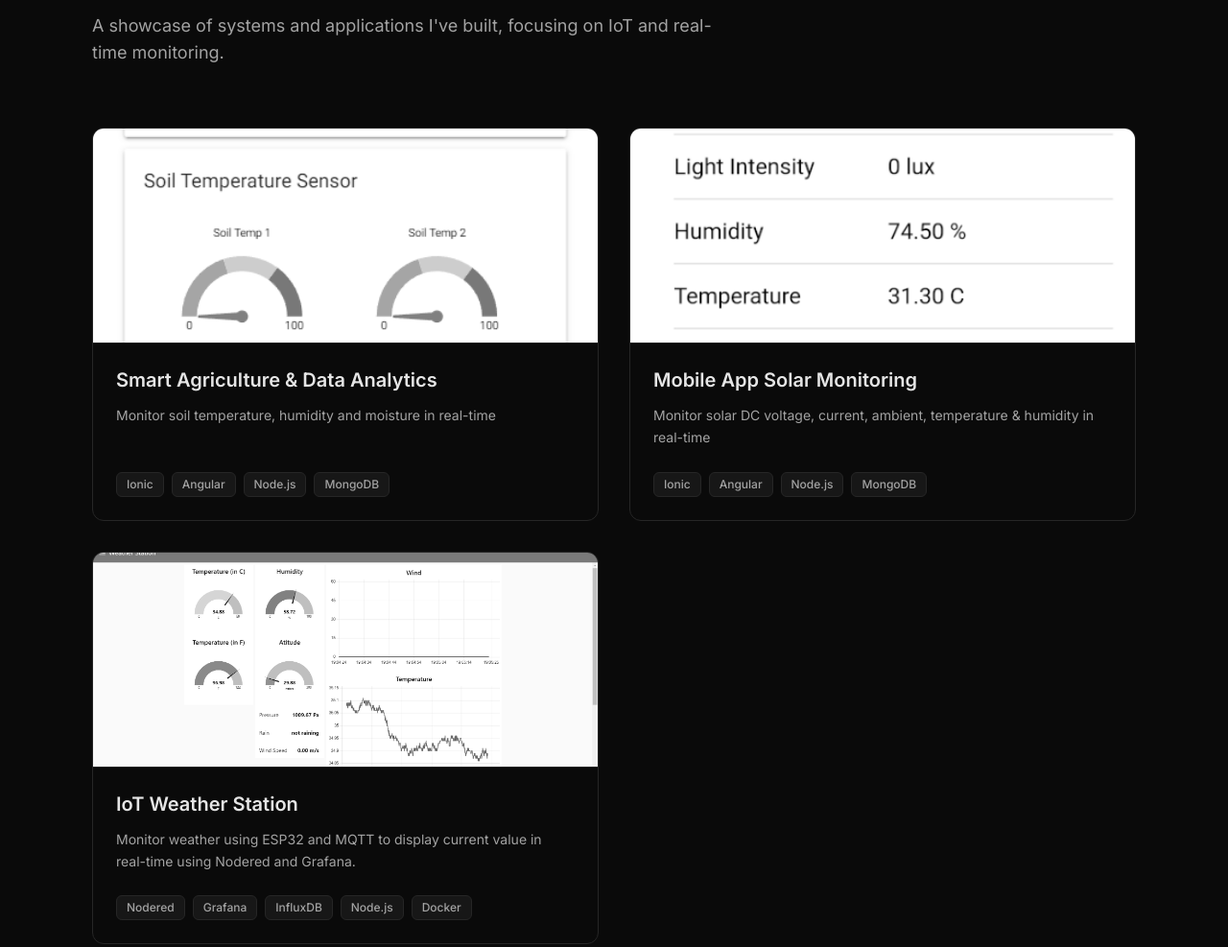
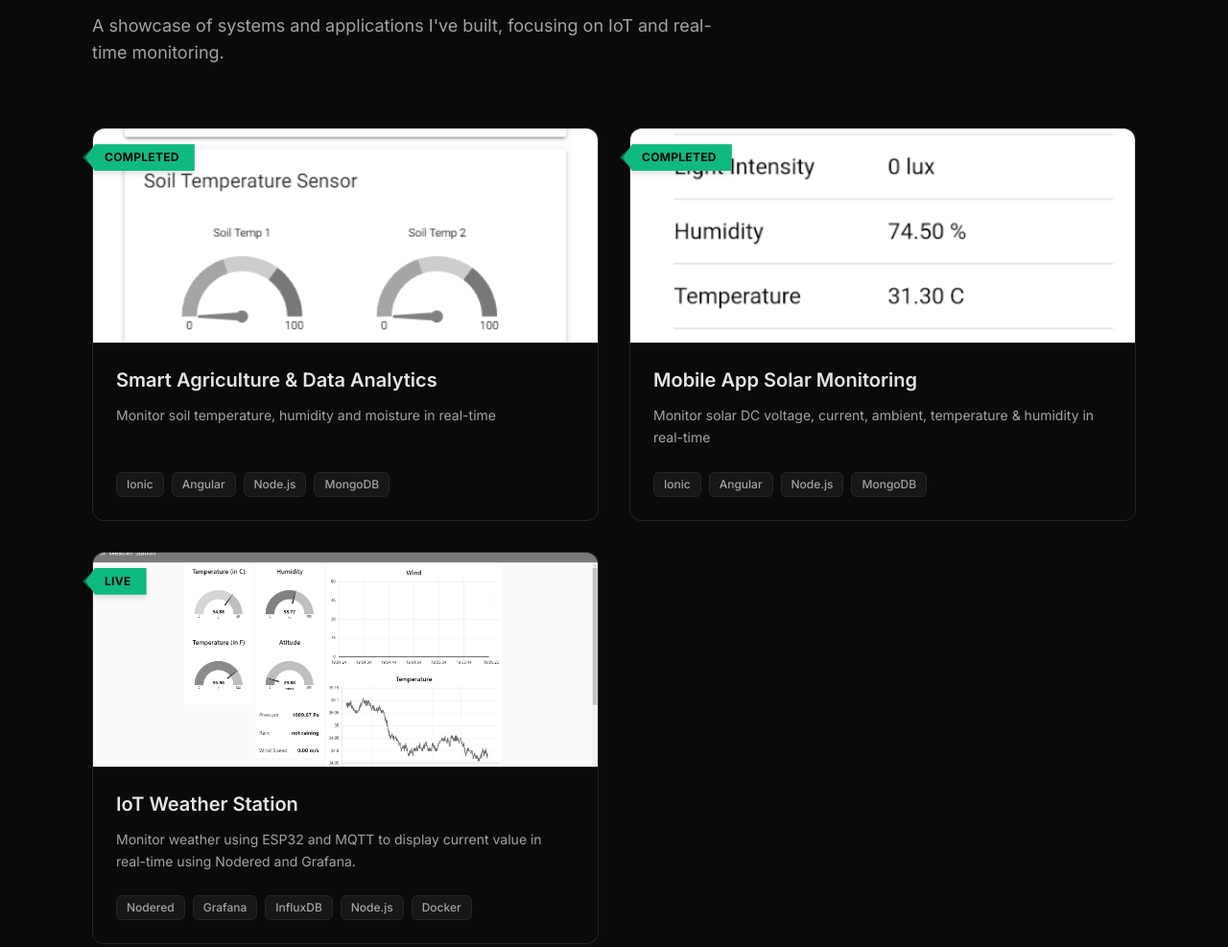
Before and after one commit to myruldeen/portfolio-website, an Astro site: page / in a window 1280 px wide. Shown: the part 2262-3249 px from the top of the page at 96% size. Built offline with nearby package versions, Linux system fonts and the light colour scheme; Astro itself is replaced by a stand-in of ours.

Commit message:
Add a left-pointing status ribbon to project cards
Each project now carries a status ('Completed' or 'Live', based on
whether it has a real liveLink vs the placeholder '#') and a flag-style
ribbon floats over the top-left corner of the card image, pointing
left with a folded-corner shadow underneath — mirrored from the usual
right-pointing corner ribbon. The image wrapper now handles its own
top rounding/clipping so the ribbon can overhang the card edge without
the outer container clipping it.

```diff
--- a/src/components/ProjectsSection.astro
+++ b/src/components/ProjectsSection.astro
@@ -5,6 +5,7 @@ const projects = [
     title: 'Smart Agriculture & Data Analytics',
     description: 'Monitor soil temperature, humidity and moisture in real-time',
     image: '/projects/smart-agriculture/1.png',
+    status: 'Completed',
     liveLink: '#',
     githubLink: 'https://github.com/myruldeen/smart-agriculture',
     technologies: [
@@ -18,6 +19,7 @@ const projects = [
     title: 'Mobile App Solar Monitoring',
     description: 'Monitor solar DC voltage, current, ambient, temperature & humidity in real-time',
     image: '/projects/solar-monitoring/2.png',
+    status: 'Completed',
     liveLink: '#',
     githubLink: 'https://github.com/myruldeen/solar-monitoring',
     technologies: [
@@ -31,6 +33,7 @@ const projects = [
     title: 'IoT Weather Station',
     description: 'Monitor weather using ESP32 and MQTT to display current value in real-time using Nodered and Grafana.',
     image: '/projects/weather-monitoring/1.png',
+    status: 'Live',
     liveLink: 'https://nodered.denoodev.com/ui',
     githubLink: 'https://github.com/myruldeen/soilmas-noderedflow',
     technologies: [
@@ -57,10 +60,18 @@ const projects = [
     <!-- Projects Grid -->
     <div class="grid grid-cols-1 md:grid-cols-2 gap-8">
       {projects.map((project) => (
-        <div class="group flex flex-col bg-neutral-950 rounded-xl border border-neutral-800 overflow-hidden hover:border-neutral-700 transition duration-300">
+        <div class="group relative flex flex-col bg-neutral-950 rounded-xl border border-neutral-800 hover:border-neutral-700 transition duration-300">
+
+          <!-- Status Ribbon -->
+          <div class="absolute top-4 -left-2 z-20 drop-shadow-md">
+            <div class="absolute left-0 top-1/2 w-2.5 h-2.5 -translate-y-1/2 -translate-x-px bg-emerald-800 rotate-45 -z-10"></div>
+            <div class="relative bg-emerald-500 text-neutral-950 text-xs font-bold uppercase tracking-wide pl-5 pr-4 py-1.5 [clip-path:polygon(0_50%,10px_0,100%_0,100%_100%,10px_100%)]">
+              {project.status}
+            </div>
+          </div>
 
           <!-- Project Image -->
-          <div class="relative h-56 overflow-hidden bg-neutral-900 border-b border-neutral-800">
+          <div class="relative h-56 rounded-t-xl overflow-hidden bg-neutral-900 border-b border-neutral-800">
             <img
               src={project.image}
               alt={project.title}
```
